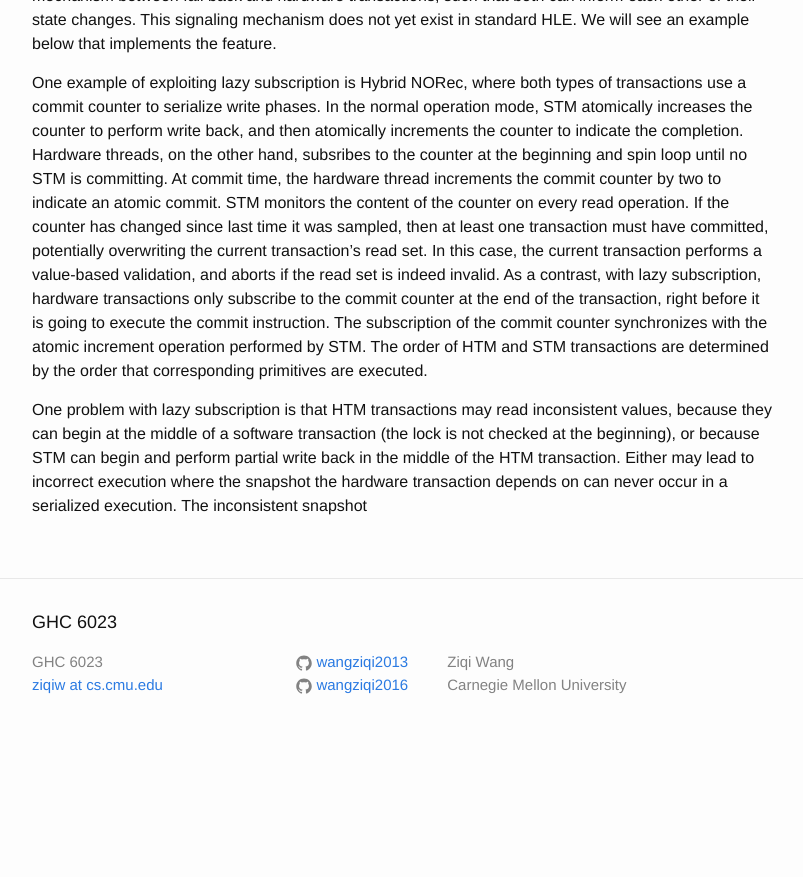
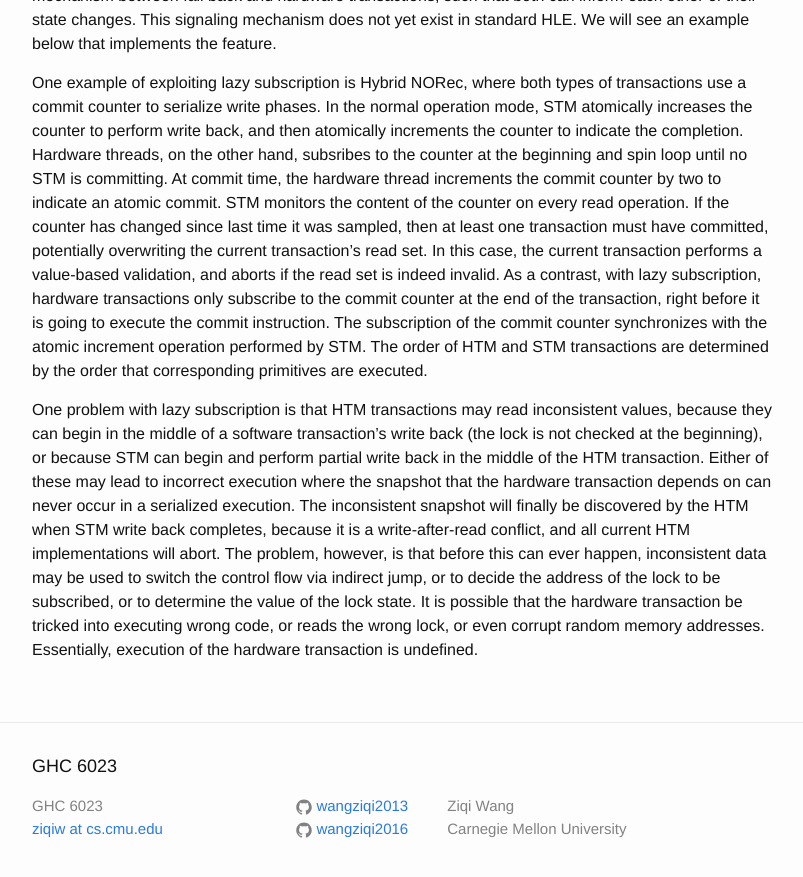
Before and after one commit to wangziqi2013/wangziqi2013.github.io, a Jekyll site: the page built from _posts/2018-05-29-Hardware-Ext-to-Make-Lazy-Sub-Safe.markdown, in a window 1280 px wide and 900 px high, scrolled down 1084 px. Shown: the top 877 px of the window, without its empty margins (238-1041 px from the left). Built offline with Jekyll 4.4.1, drawn with Linux system fonts in a browser that asks for light colours; before the commit the page ends 1840 px from its top, so only the background shows below that.

Commit message:
Adding undefined execution

```diff
--- a/_posts/2018-05-29-Hardware-Ext-to-Make-Lazy-Sub-Safe.markdown
+++ b/_posts/2018-05-29-Hardware-Ext-to-Make-Lazy-Sub-Safe.markdown
@@ -54,6 +54,12 @@ subscription of the commit counter synchronizes with the atomic increment operat
 HTM and STM transactions are determined by the order that corresponding primitives are executed.
 
 One problem with lazy subscription is that HTM transactions may read inconsistent values, because they can begin
-at the middle of a software transaction (the lock is not checked at the beginning), or because STM can begin and
-perform partial write back in the middle of the HTM transaction. Either may lead to incorrect execution where the
-snapshot the hardware transaction depends on can never occur in a serialized execution. The inconsistent snapshot
+in the middle of a software transaction's write back (the lock is not checked at the beginning), or because STM can
+begin and perform partial write back in the middle of the HTM transaction. Either of these may lead to incorrect execution
+where the snapshot that the hardware transaction depends on can never occur in a serialized execution. The inconsistent
+snapshot will finally be discovered by the HTM when STM write back completes, because it is a write-after-read conflict, and
+all current HTM implementations will abort. The problem, however, is that before this can ever happen, inconsistent data
+may be used to switch the control flow via indirect jump, or to decide the address of the lock to be subscribed, or to
+determine the value of the lock state. It is possible that the hardware transaction be tricked into executing wrong
+code, or reads the wrong lock, or even corrupt random memory addresses. Essentially, execution of the hardware transaction
+is undefined.
```
